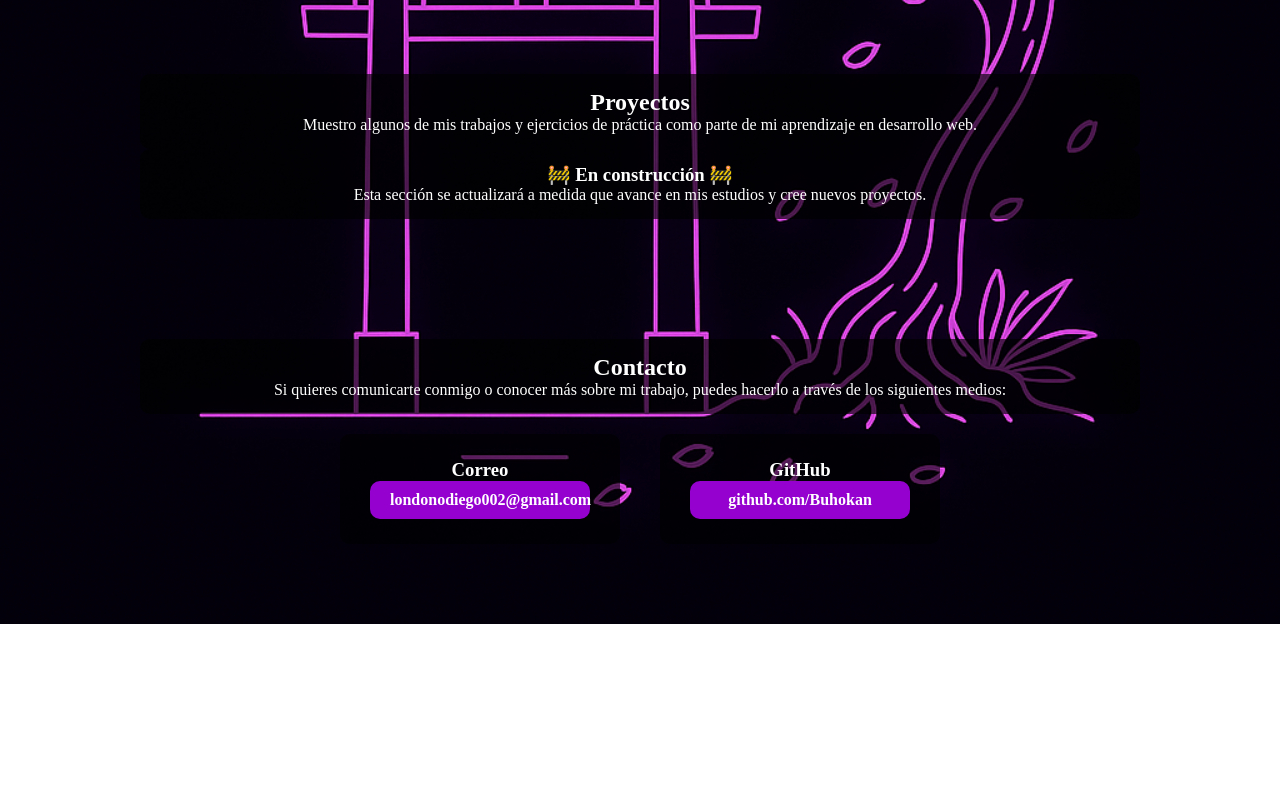
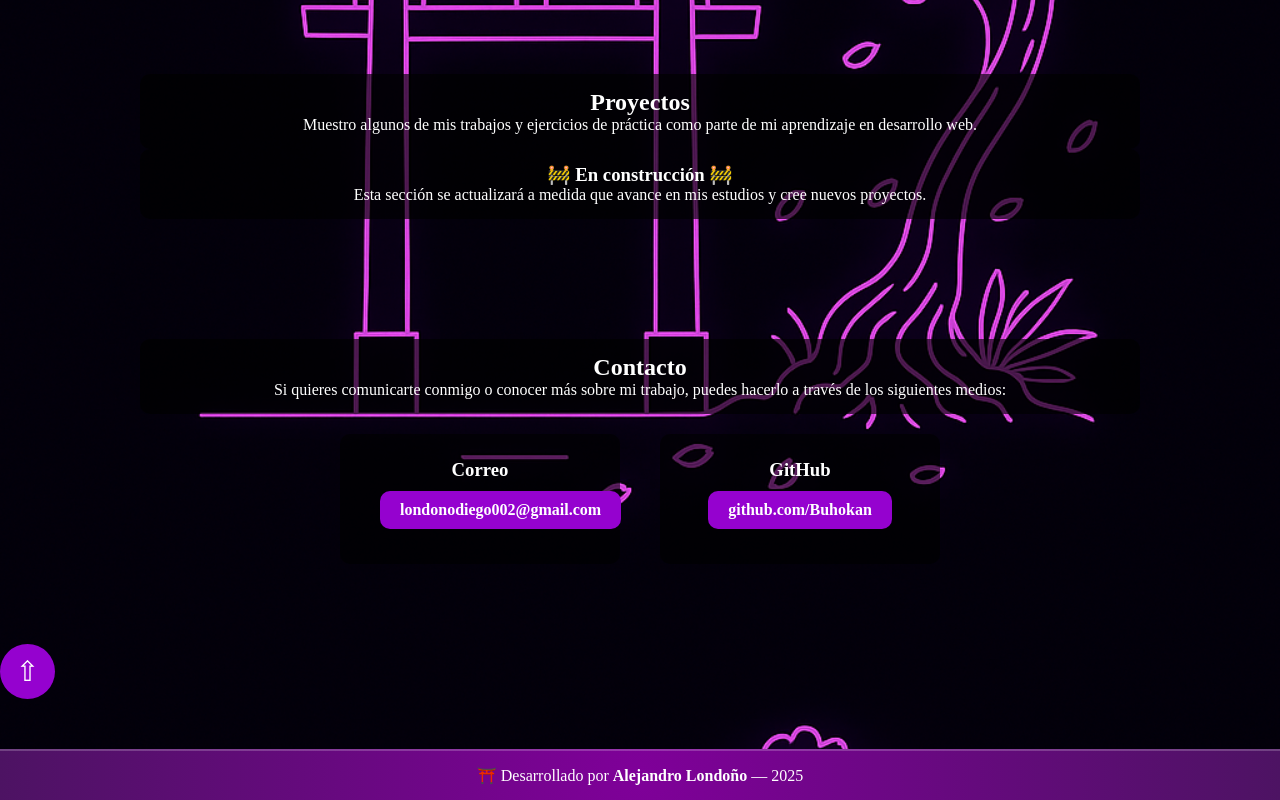
Before and after one commit to Buhokan/PersonalPage, a plain HTML site: page index.html in a window 1280 px wide. Shown: the part 1941-2741 px from the top of the page. Before the commit the page ends 2565 px from the top, so only its background shows below. Drawn offline with Linux system fonts and the light colour scheme.

Commit message:
Se agrega footer, se agrega botón para subir al inicio y se hacen ajustes visuales en contacto.

```diff
--- a/index.html
+++ b/index.html
@@ -10,7 +10,7 @@
 
     <div class="contenido">
         <header>
-        <div class="barra-superior">
+        <div id="barrasuperior" class="barra-superior">
             <div class="titulo">
                 <h1>Alejandro Londoño</h1>
             </div>
@@ -112,6 +112,13 @@
                 </div>
             </div>
         </section>
+
     </main>
+    <a href="#barrasuperior" class="boton-inicio">⇧</a>
+
+
+    <footer>
+        <p>⛩️ Desarrollado por <strong>Alejandro Londoño</strong> — 2025</p>
+    </footer>
 </body>
 </html>
--- a/style.css
+++ b/style.css
@@ -164,7 +164,6 @@ body {
 
 .contacto-contenedor p {
     color: white;
-  background-color: #9502cf;
   border-radius: 10px;
   padding: 10px;
   margin: 0px 5px;
@@ -172,10 +171,14 @@ body {
 }
 
 .contacto-item a {
+  display: inline-block;
+  background-color: #9502cf;
   color: white;
   text-decoration: none;
   font-weight: bold;
-  margin: 0 10px;
+  padding: 10px 20px;
+  border-radius: 10px;
+  transition: background-color 0.3s;
 }
 
 .boton {
@@ -199,8 +202,34 @@ body {
   margin-top: 20px;
 }
 
+.boton-inicio {
+  color: white;
+  bottom: 20px;
+  left: 20px;
+  font-size: 28px;
+  width: 55px;
+  height: 55px;
+  display: flex;
+  justify-content: center;
+  align-items: center;
+  border-radius: 50%;
+  text-decoration: none;
+  background-color: #9502cf;
+  margin: px;
+}
 
 
+
+footer {
+    background: radial-gradient(circle, #7f0099, #4d1363);
+  color: white;
+  text-align: center;
+  padding: 15px 10px;
+  font-size: 16px;
+  margin-top: 50px;
+  border-top: 2px solid rgba(255, 255, 255, 0.2);
+
+}
 
 
 /* ANIMACIONES */
```
